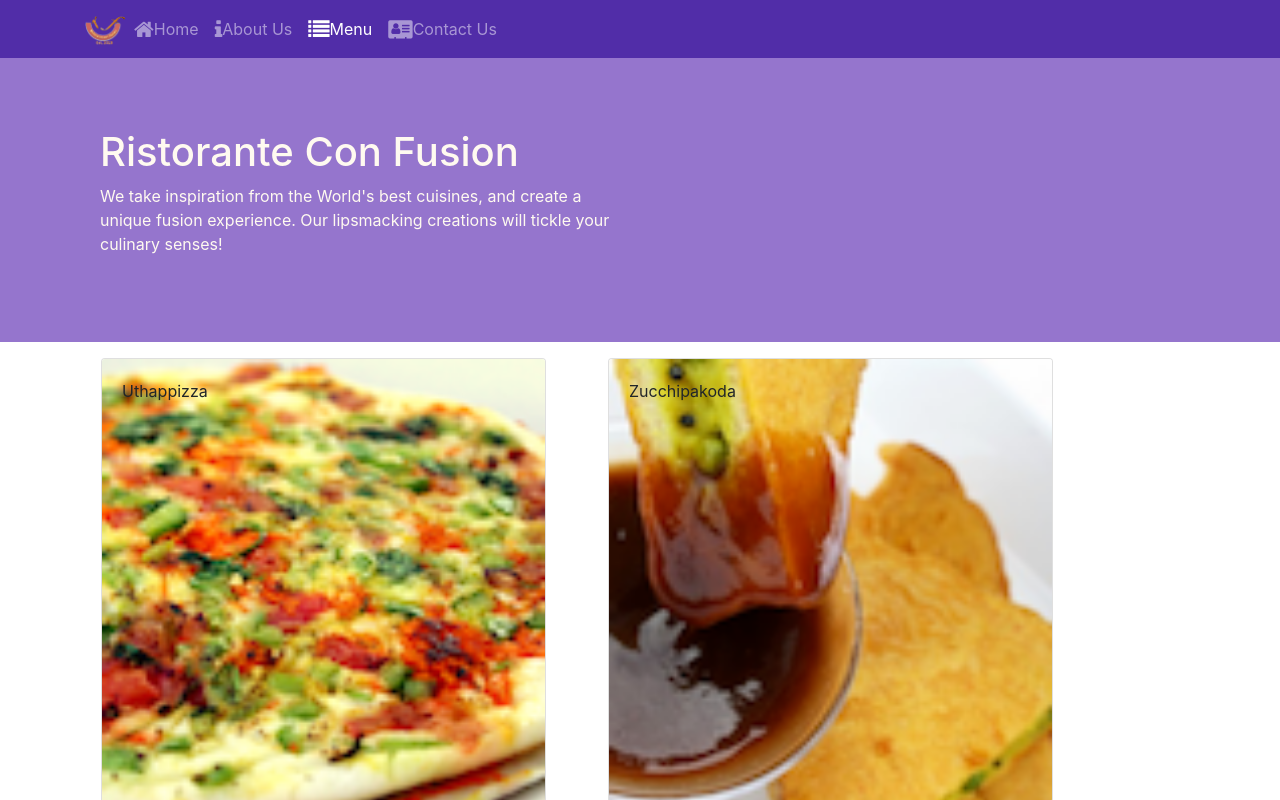
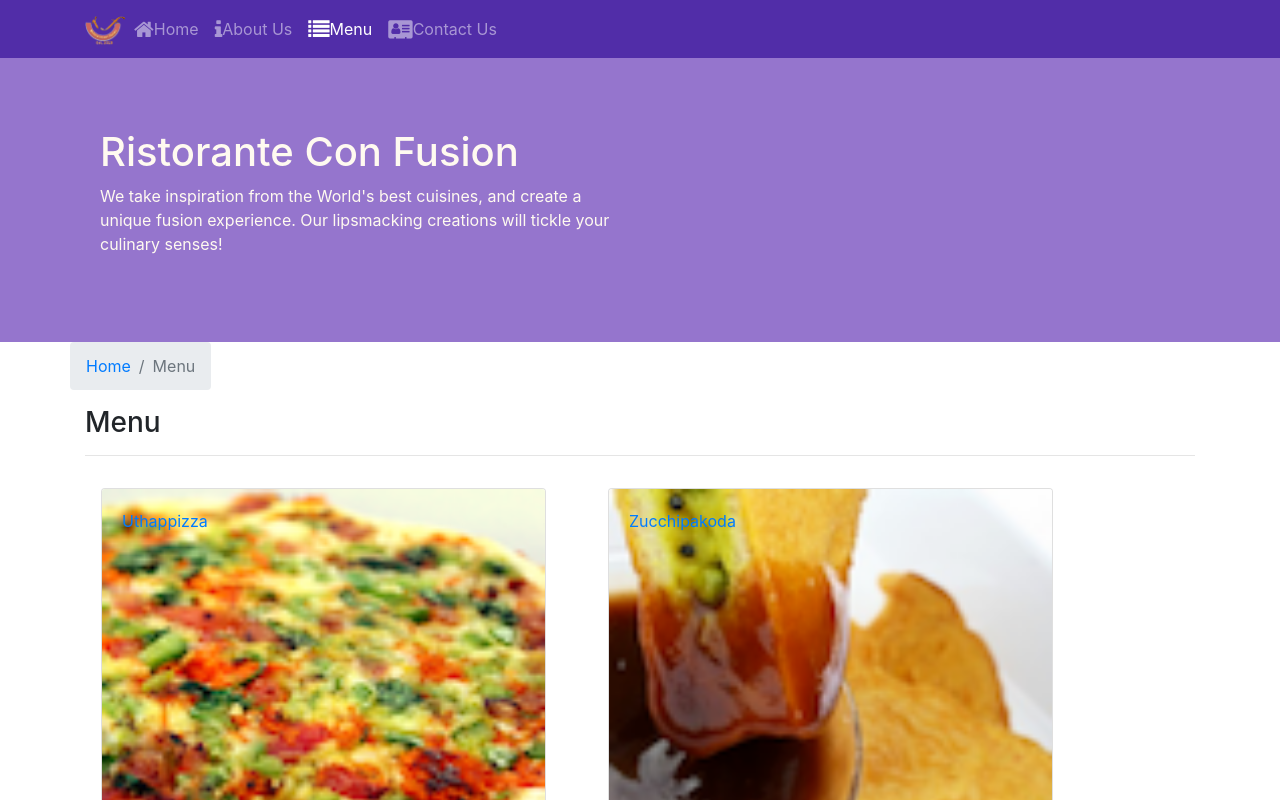
Before and after one commit to Prashant2303/React, a React (Create React App) app: page /menu in a window 1280 px wide. Shown: the top 800 px of the page. Built offline with nearby package versions, Linux system fonts and the light colour scheme.

Commit message:
Single Page App 2

```diff
--- a/src/components/ContactComponent.js
+++ b/src/components/ContactComponent.js
@@ -1,6 +1,21 @@
+import {Breadcrumb, BreadcrumbItem } from 'reactstrap';
+import { Link } from 'react-router-dom';
+
 function Contact(props) {
     return(
         <div className="container">
+            <div className='row'>
+                <Breadcrumb>
+                    <BreadcrumbItem>
+                        <Link to='/home'> Home </Link>
+                    </BreadcrumbItem>
+                    <BreadcrumbItem active> Contact Us </BreadcrumbItem>
+                </Breadcrumb>
+                <div className='col-12'>
+                    <h3>Contact Us</h3>
+                    <hr />
+                </div>
+            </div>
             <div className="row row-content">
                 <div className="col-12">
                 <h3>Location Information</h3>
--- a/src/components/DishdetailComponent.js
+++ b/src/components/DishdetailComponent.js
@@ -1,6 +1,6 @@
 import React from 'react';
-import { Card, CardImg, CardBody, CardText, CardTitle } from 'reactstrap';
-
+import { Card, CardImg, CardBody, CardText, CardTitle, BreadcrumbItem, Breadcrumb } from 'reactstrap';
+import { Link } from 'react-router-dom';
 function DishDetail(props) {
 
     if (props.dish != null) {
@@ -40,6 +40,21 @@ function DishDetail(props) {
         return (
             <div className='container'>
                 <div className='row'>
+                    <Breadcrumb>
+                        <BreadcrumbItem>
+                            <Link to='/home'> Home </Link>
+                        </BreadcrumbItem>
+                        <BreadcrumbItem>
+                            <Link to='/menu'> Menu </Link>
+                        </BreadcrumbItem>
+                        <BreadcrumbItem active> {props.dish.name} </BreadcrumbItem>
+                    </Breadcrumb>
+                    <div className='col-12'>
+                        <h3>{props.dish.name}</h3>
+                        <hr />
+                    </div>
+                </div>
+                <div className='row'>
                     <div className="col-12 col-md-5 m-1">
                         <Card>
                             <CardImg width='100%' src={props.dish.image} alt={props.dish.name} />
@@ -50,7 +65,7 @@ function DishDetail(props) {
                         </Card>
                     </div>
                     <div className='col-12 col-md-5 m-1'>
-                        {renderComments(props.dish.comments)}
+                        {renderComments(props.comments)}
                     </div>
                 </div>
             </div>
--- a/src/components/MainComponent.js
+++ b/src/components/MainComponent.js
@@ -40,6 +40,12 @@ class Main extends Component {
             )
         }
 
+        //match is one if the 3 props returned by Route
+        const DishWithId = ({match}) => {
+            return(
+                <DishDetail dish = {this.state.dishes.filter((dish) => dish.id === parseInt(match.params.dishId,10))[0]} comments = {this.state.comments.filter((comments) => comments.dishId === parseInt(match.params.dishId,10))}/>
+            )
+        }
         return (
             <div>
                 < Header />
@@ -49,6 +55,7 @@ class Main extends Component {
                     <Route path='/home' component={HomePage} />
                     <Route exact path='/menu' component={() => <Menu dishes={this.state.dishes}/>} />
                     <Route exact path='/contactus' component={Contact} />
+                    <Route path='/menu/:dishId' component={DishWithId} />
                     <Redirect to='/home' />
                 </Switch>
                 < Footer />
--- a/src/components/MenuComponent.js
+++ b/src/components/MenuComponent.js
@@ -1,15 +1,18 @@
 import React from 'react';
-import { Card, CardImg, CardImgOverlay, CardTitle } from 'reactstrap';
+import { Card, CardImg, CardImgOverlay, CardTitle, Breadcrumb, BreadcrumbItem } from 'reactstrap';
+import { Link } from 'react-router-dom';
 
-function RenderMenuItems({ dish, onClick }) {
+function RenderMenuItems({ dish }) {
     return (
         // <Card onClick={() => onClick(dish.id)}>
         <Card>
+            <Link to={`/menu/${dish.id}`}>
             <CardImg width='100%' src={dish.image} alt={dish.name} />
             <CardImgOverlay>
                 <CardTitle>{dish.name}</CardTitle>
                 {/* <CardText>{dish.description}</CardText> */}
             </CardImgOverlay>
+            </Link>
         </Card>
     )
 }
@@ -18,13 +21,25 @@ function Menu(props) {
     const menu = props.dishes.map((dish) => {
         return (
             <div key={dish.id} className='col-12 col-md-5 m-3'>
-                <RenderMenuItems dish={dish} onClick={props.onClick}/>
+                <RenderMenuItems dish={dish}/>
             </div>
         );
     });
 
     return (
         <div className='container'>
+            <div className='row'>
+                <Breadcrumb>
+                    <BreadcrumbItem>
+                        <Link to='/home'> Home </Link>
+                    </BreadcrumbItem>
+                    <BreadcrumbItem active> Menu </BreadcrumbItem>
+                </Breadcrumb>
+                <div className='col-12'>
+                    <h3>Menu</h3>
+                    <hr />
+                </div>
+            </div>
             <div className='row'>
                 {menu}
             </div>
```
Also changed, not shown: public/assets/images/alberto.png.
